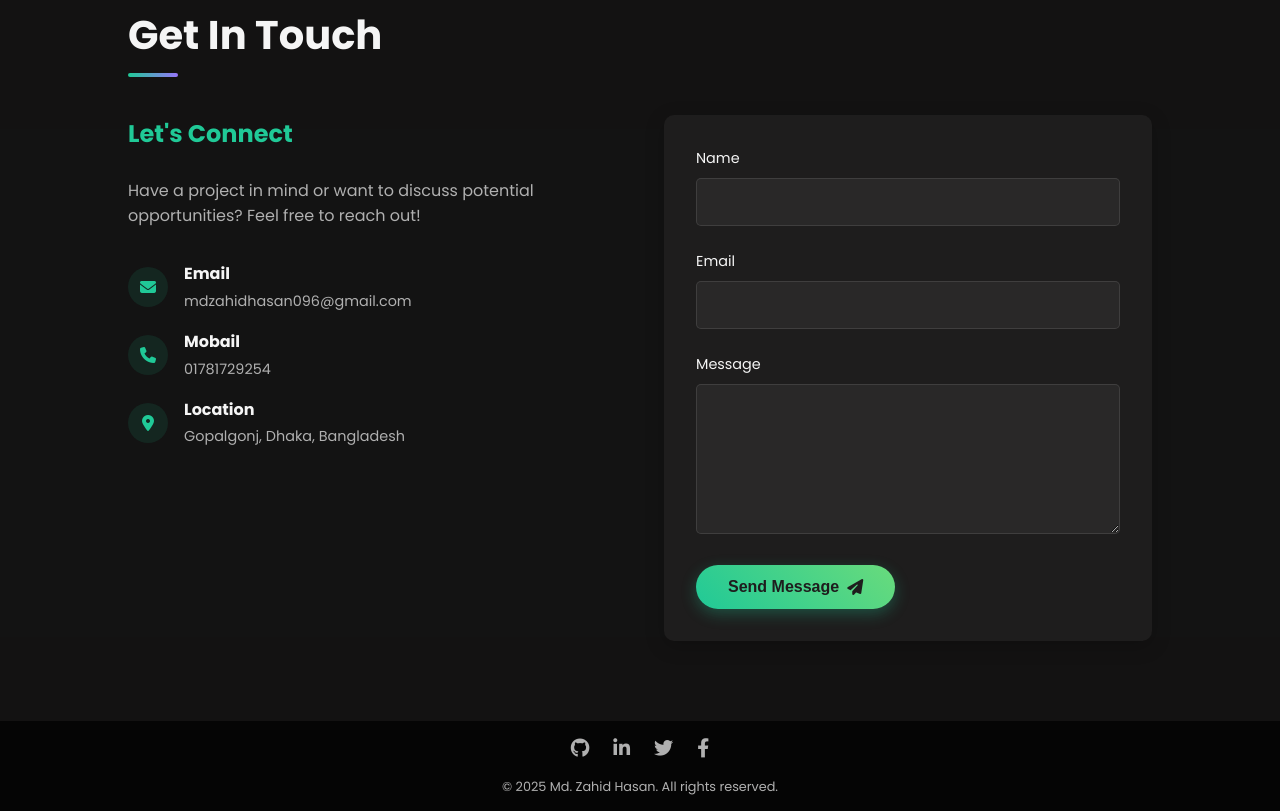
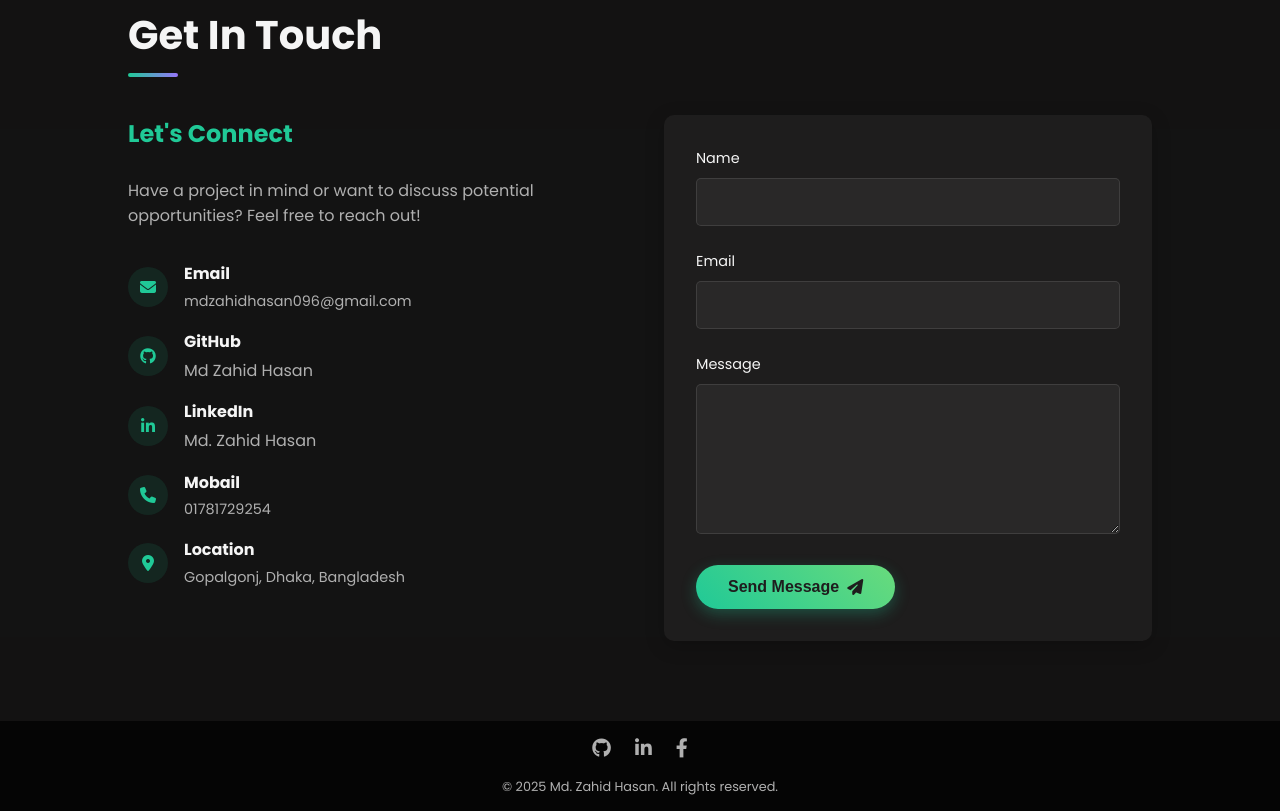
Before and after one commit to zahid096/protfolio, a plain HTML site: page index.html in a window 1280 px wide. Shown: the part 2666-3477 px from the top of the page. Drawn offline with nearby package versions, Linux system fonts and the light colour scheme.

Commit message:
Update Social Links

```diff
--- a/index.html
+++ b/index.html
@@ -73,6 +73,8 @@
                 <div class="skills fade-in">
                     <h3>Skills</h3>
                     <!-- <div class="skill js">JavaScript</div> -->
+                    <div class="skill">Data Analysis</div>
+                    <div class="skill">Data Visualization</div>
                     <div class="skill">Python</div>
                     <div class="skill">SQL</div>
                     <div class="skill">Excel</div>
@@ -167,6 +169,28 @@
                             <p>mdzahidhasan096@gmail.com</p>
                         </div>
                     </div>
+                    <!-- Social Profiles -->
+                    <div class="contact-item">
+                        <div class="contact-icon">
+                            <i class="fab fa-github"></i>
+                        </div>
+                        <div class="contact-text">
+                            <h4>GitHub</h4>
+                            <a href="https://github.com/zahid096" target="_blank"
+                                style="color: var(--text-secondary); text-decoration: none;">Md Zahid Hasan</a>
+                        </div>
+                    </div>
+
+                    <div class="contact-item">
+                        <div class="contact-icon">
+                            <i class="fab fa-linkedin-in"></i>
+                        </div>
+                        <div class="contact-text">
+                            <h4>LinkedIn</h4>
+                            <a href="https://www.linkedin.com/in/md-zahid-hasan-692589348/" target="_blank"
+                                style="color: var(--text-secondary); text-decoration: none;">Md. Zahid Hasan</a>
+                        </div>
+                    </div>
 
                     <div class="contact-item">
                         <div class="contact-icon">
@@ -215,10 +239,9 @@
     <!-- Footer -->
     <footer>
         <div class="social-links">
-            <a href="#"><i class="fab fa-github"></i></a>
-            <a href="#"><i class="fab fa-linkedin-in"></i></a>
-            <a href="#"><i class="fab fa-twitter"></i></a>
-            <a href="#"><i class="fab fa-facebook-f"></i></a>
+            <a href="https://github.com/zahid096"><i class="fab fa-github"></i></a>
+            <a href="https://www.linkedin.com/in/md-zahid-hasan-692589348/"><i class="fab fa-linkedin-in"></i></a>
+            <a href="https://www.facebook.com/zahid.al.mahmud.2025"><i class="fab fa-facebook-f"></i></a>
         </div>
         <p>&copy; 2025 Md. Zahid Hasan. All rights reserved.</p>
     </footer>
```
